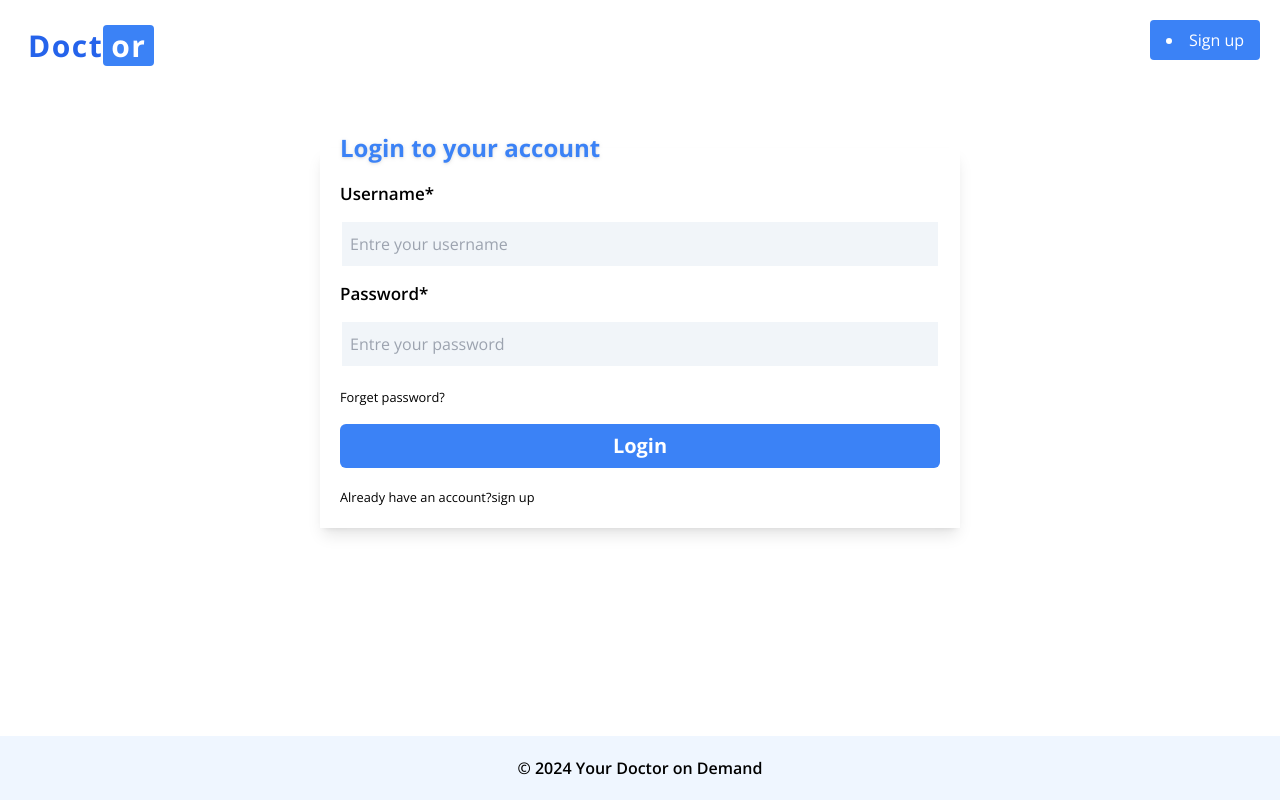
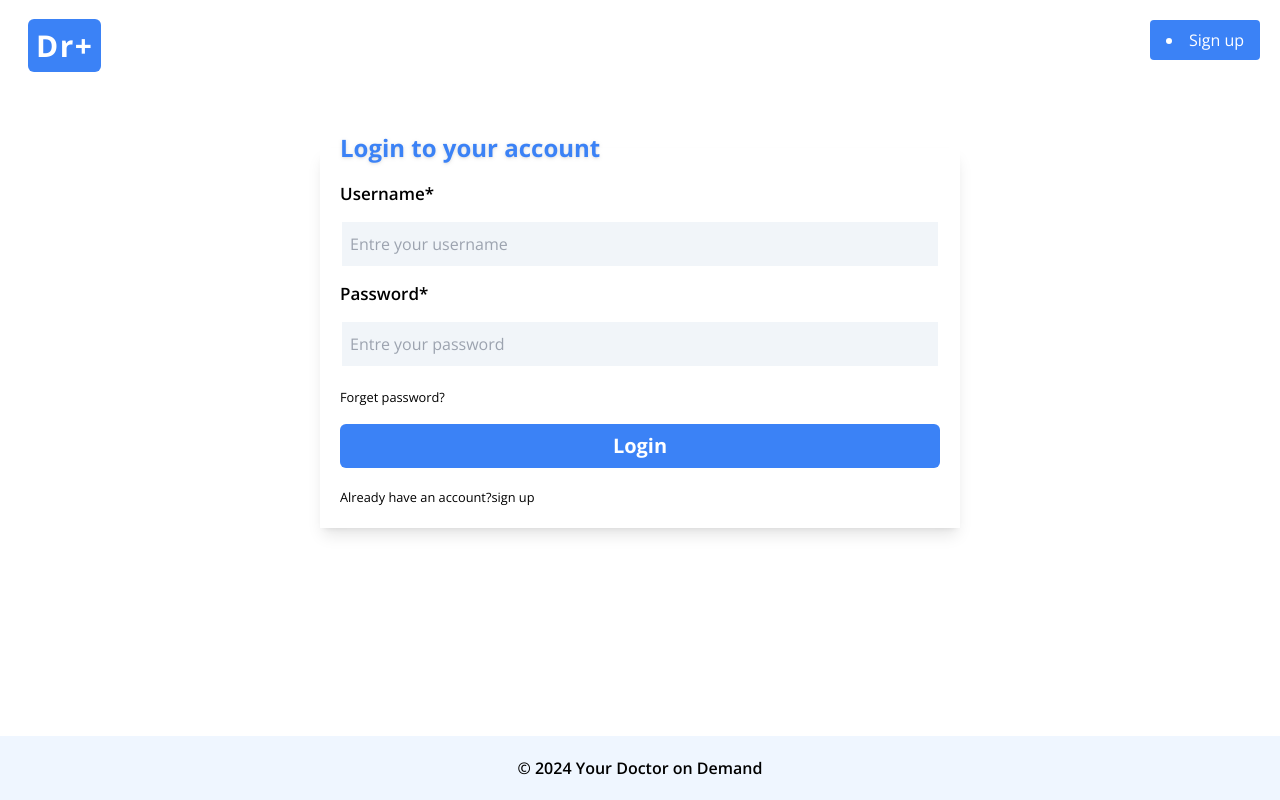
Before and after one commit to elongit/doctorAppointment-, a React (Vite) app in the folder my-app/: page /login in a window 1280 px wide. Built offline with nearby package versions, Linux system fonts and the light colour scheme.

Commit message:
made a custom header for auth pages

```diff
--- a/my-app/src/components/authHeader.jsx
+++ b/my-app/src/components/authHeader.jsx
@@ -6,8 +6,9 @@ const AuthHeader = () => {
     <header className="flex justify-between p-2 md:p-5 cursor-pointer ">
       <h1 className="font-bold text-xl md:text-3xl tracking-wider text-secondary-color  p-2 rounded ">
         <NavLink to="/">
-          {" "}
-          Doct<span className=" bg-primary-color px-2 text-white rounded">or</span>
+        <span className="text-white bg-primary-color px-2 py-1.5 rounded-md">
+          Dr+
+          </span>
         </NavLink>
       </h1>
 
```
